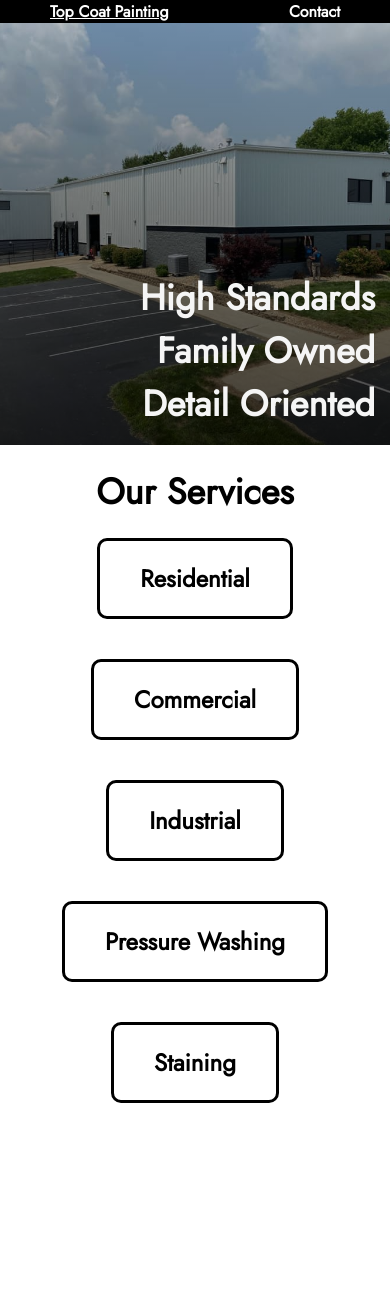
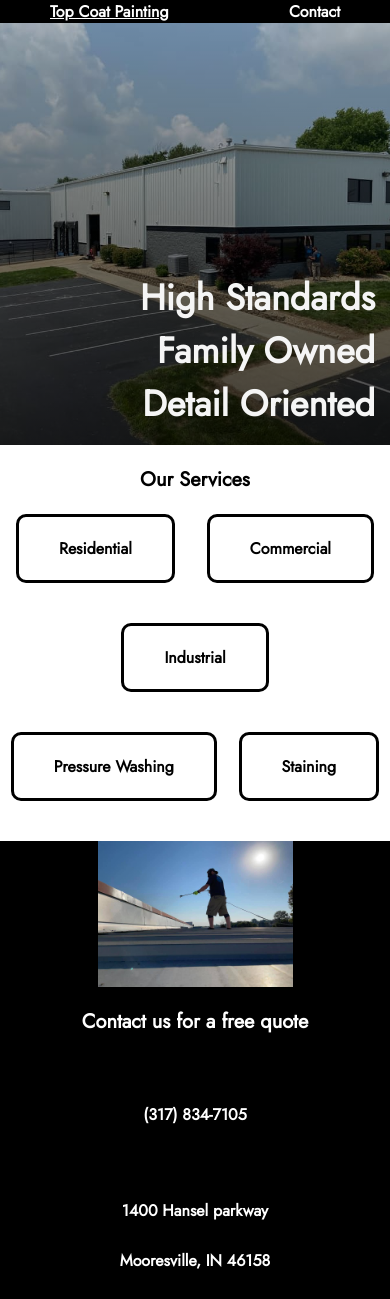
Before and after one commit to dfabert/topcoatindy, a React (Create React App) app: page / in a window 390 px wide. Before the commit the page ends 1143 px from the top, so only its background shows below. Built offline with nearby package versions, Linux system fonts and the light colour scheme.

Commit message:
Refs #19 ... added contact section to home page.

```diff
--- a/src/App.css
+++ b/src/App.css
@@ -18,6 +18,10 @@ h4 {
   font-size: 24px;
 }
 
+h5 {
+  font-size: 16px;
+}
+
 .content {
   max-width: 1200px;
   margin: 0 auto;
@@ -26,6 +30,23 @@ h4 {
   align-items: center;
 }
 
-.page {
-  flex-direction: column;
+
+@media (max-width: 1300px) {
+  h2 {
+    font-size: 28px;
+  }
+
+  h4 {
+      font-size: 20px;
+  }
 }
+
+@media (max-width: 768px) {
+  h2 {
+    font-size: 20px;
+  }
+
+  h4 {
+      font-size: 16px;
+  }
+}
--- a/src/pages/Home.js
+++ b/src/pages/Home.js
@@ -1,7 +1,9 @@
 import { Hero } from '../components/Hero';
 import { navbarOptions } from '../components/NavBar';
+import contactPhoto from '../assets/Contact.jpg';
 
 import '../styles/home.css'
+
 
 const Services = () => {
     return <div className='services page content'>
@@ -14,9 +16,28 @@ const Services = () => {
     </div>
 }
 
+const Contact = () => {
+    return <div className='contact-background'>
+        <div className='contact content'>
+            <img src={contactPhoto} alt='contact photo' />
+            <div>
+                <h2>Contact us for a free quote</h2>
+                <div className='contact-columns'>
+                    <h5>(317) 834-7105</h5>
+                    <div>
+                        <h5>1400 Hansel parkway</h5>
+                        <h5>Mooresville, IN 46158</h5>
+                    </div>
+                </div>
+            </div>
+        </div>
+    </div>
+}
+
 export const Home = () => {
     return <div className='home'>
             <Hero />
             <Services />
+            <Contact/>
         </div>
 }
--- a/src/styles/home.css
+++ b/src/styles/home.css
@@ -1,5 +1,6 @@
 .services {
-    padding: 20px 0
+    padding: 20px 0;
+    flex-direction: column;
 }
 
 .services-list {
@@ -16,3 +17,43 @@
     white-space: nowrap;
     margin: 20px 10px
 }
+
+.contact-background {
+    color: white;
+    background-color: black;
+}
+
+.contact {
+    width: 100%;
+    display: flex;
+    justify-content: space-around;
+    gap: 20px;
+}
+
+.contact > img {
+    width: 50%;
+}
+
+.contact-columns {
+    padding-top: 40px;
+    display: flex;
+    gap: 20px;
+    justify-content: space-between;
+}
+
+@media (max-width: 1300px) {
+    .contact {
+        justify-content: space-evenly;
+    }
+}
+
+@media (max-width: 768px) {
+    .contact {
+        flex-direction: column;
+        text-align: center;
+    }
+
+    .contact-columns {
+        flex-direction: column;
+    }
+  }
```
Also changed, not shown: src/assets/Contact.jpg (renamed from src/assets/homepagehero/Image4.jpg).
